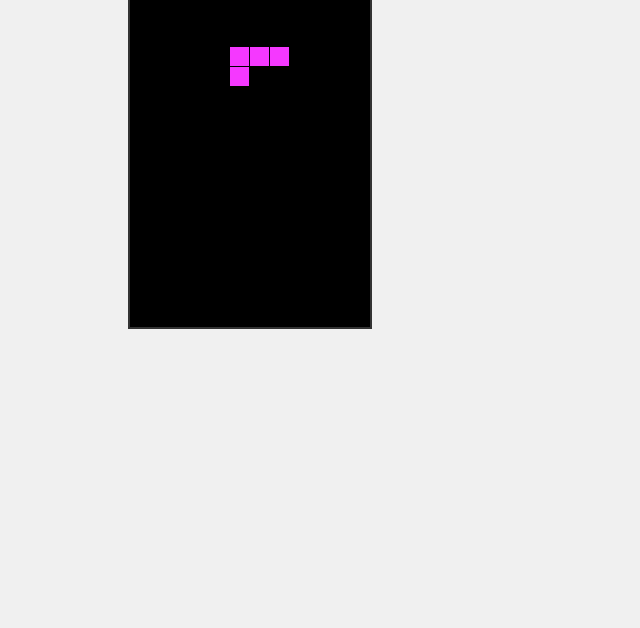
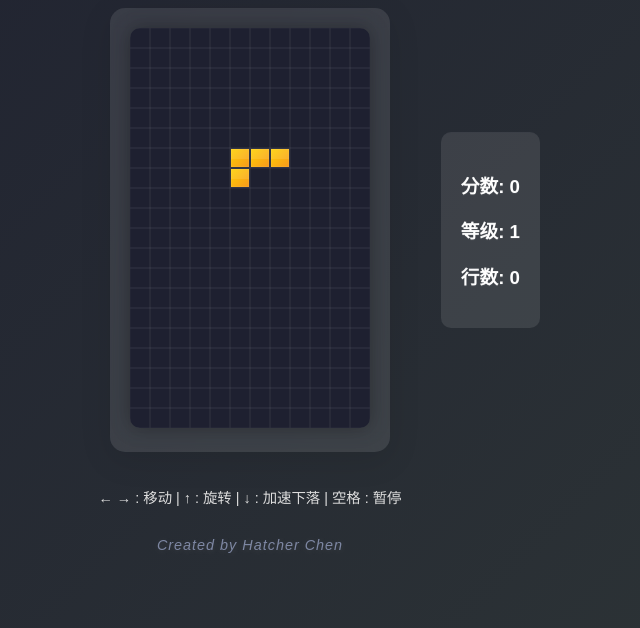
Before and after one commit to hatcherchen6/game1, a plain HTML site: page index.html in a window 1280 px wide. Shown: the part 172-800 px from the top of the page, without its empty margins (390-1030 px from the left). Drawn offline with Linux system fonts and the light colour scheme.

Commit message:
美化界面：调整方块颜色并添加署名

```diff
--- a/index.html
+++ b/index.html
@@ -3,20 +3,97 @@
 <head>
     <title>俄罗斯方块</title>
     <style>
-        canvas {
-            border: 2px solid #333;
-        }
         body {
+            margin: 0;
+            min-height: 100vh;
             display: flex;
             flex-direction: column;
             align-items: center;
-            background: #f0f0f0;
+            justify-content: center;
+            background: linear-gradient(135deg, #1e2030, #2d3436);
+            font-family: 'Arial', sans-serif;
+            color: white;
+        }
+
+        .game-container {
+            position: relative;
+            padding: 20px;
+            background: rgba(255, 255, 255, 0.1);
+            border-radius: 15px;
+            box-shadow: 0 8px 32px rgba(0, 0, 0, 0.1);
+            backdrop-filter: blur(10px);
+        }
+
+        h1 {
+            font-size: 2.5em;
+            margin-bottom: 20px;
+            text-shadow: 2px 2px 4px rgba(0, 0, 0, 0.3);
+            background: linear-gradient(45deg, #ff6b6b, #ff8e53);
+            -webkit-background-clip: text;
+            -webkit-text-fill-color: transparent;
+        }
+
+        canvas {
+            border-radius: 10px;
+            box-shadow: 0 0 20px rgba(0, 0, 0, 0.3);
+        }
+
+        .score-board {
+            position: absolute;
+            right: -150px;
+            top: 50%;
+            transform: translateY(-50%);
+            background: rgba(255, 255, 255, 0.1);
+            padding: 20px;
+            border-radius: 10px;
+            backdrop-filter: blur(5px);
+        }
+
+        .controls {
+            margin-top: 20px;
+            text-align: center;
+            font-size: 0.9em;
+            color: #ddd;
+        }
+
+        .signature {
+            margin-top: 15px;
+            font-size: 0.9em;
+            color: #8892b0;
+            text-align: center;
+            font-style: italic;
+            letter-spacing: 1px;
+            text-shadow: 1px 1px 2px rgba(0, 0, 0, 0.2);
+            animation: glow 2s ease-in-out infinite alternate;
+        }
+
+        @keyframes glow {
+            from {
+                opacity: 0.8;
+            }
+            to {
+                opacity: 1;
+                text-shadow: 0 0 10px rgba(255, 255, 255, 0.3);
+            }
         }
     </style>
 </head>
 <body>
     <h1>俄罗斯方块</h1>
-    <canvas id="tetris" width="240" height="400"></canvas>
+    <div class="game-container">
+        <canvas id="tetris" width="240" height="400"></canvas>
+        <div class="score-board">
+            <h3>分数: <span id="score">0</span></h3>
+            <h3>等级: <span id="level">1</span></h3>
+            <h3>行数: <span id="lines">0</span></h3>
+        </div>
+    </div>
+    <div class="controls">
+        <p>← → : 移动 | ↑ : 旋转 | ↓ : 加速下落 | 空格 : 暂停</p>
+    </div>
+    <div class="signature">
+        Created by Hatcher Chen
+    </div>
     <script src="tetris.js"></script>
 </body>
 </html>
--- a/tetris.js
+++ b/tetris.js
@@ -1,5 +1,14 @@
 const canvas = document.getElementById('tetris');
 const context = canvas.getContext('2d');
+const scoreElement = document.getElementById('score');
+const levelElement = document.getElementById('level');
+const linesElement = document.getElementById('lines');
+
+// 游戏状态
+let score = 0;
+let level = 1;
+let lines = 0;
+let isPaused = false;
 
 // 设置方块大小
 const blockSize = 20;
@@ -17,10 +26,15 @@ const shapes = [
     [[0, 1, 1], [1, 1, 0]]  // Z
 ];
 
-// 定义颜色
-const colors = [
-    '#FF0D72', '#0DC2FF', '#0DFF72',
-    '#F538FF', '#FF8E0D', '#FFE138', '#3877FF'
+// 定义渐变色
+const gradients = [
+    ['#FF416C', '#FF4B2B'], // 红色渐变
+    ['#4776E6', '#8E54E9'], // 蓝紫渐变
+    ['#00B4DB', '#0083B0'], // 青色渐变
+    ['#FFD200', '#F7971E'], // 黄色渐变
+    ['#56ab2f', '#a8e063'], // 绿色渐变
+    ['#614385', '#516395'], // 紫色渐变
+    ['#eaafc8', '#654ea3']  // 粉紫渐变
 ];
 
 let board = Array(rows).fill().map(() => Array(cols).fill(0));
@@ -28,50 +42,93 @@ let currentPiece = null;
 let currentPieceX = 0;
 let currentPieceY = 0;
 
-// 创建新方块
-function createPiece() {
-    const shapeIndex = Math.floor(Math.random() * shapes.length);
-    currentPiece = {
-        shape: shapes[shapeIndex],
-        color: colors[shapeIndex],
-        x: Math.floor(cols / 2) - 1,
-        y: 0
-    };
-    currentPieceX = currentPiece.x;
-    currentPieceY = currentPiece.y;
+// 创建渐变色块
+function createGradient(colorPair) {
+    const gradient = context.createLinearGradient(0, 0, blockSize, blockSize);
+    gradient.addColorStop(0, colorPair[0]);
+    gradient.addColorStop(1, colorPair[1]);
+    return gradient;
 }
 
-// 绘制方块
+// 绘制单个方块
+function drawBlock(x, y, gradient) {
+    context.save();
+    context.translate(x * blockSize, y * blockSize);
+
+    // 绘制主体
+    context.fillStyle = gradient;
+    context.fillRect(1, 1, blockSize - 2, blockSize - 2);
+
+    // 绘制高光效果
+    context.fillStyle = 'rgba(255, 255, 255, 0.1)';
+    context.fillRect(1, 1, blockSize - 2, blockSize/2);
+
+    // 绘制边框
+    context.strokeStyle = 'rgba(255, 255, 255, 0.1)';
+    context.strokeRect(1, 1, blockSize - 2, blockSize - 2);
+
+    context.restore();
+}
+
+// 更新分数
+function updateScore(clearedLines) {
+    const points = [0, 100, 300, 500, 800]; // 0,1,2,3,4行的分数
+    score += points[clearedLines];
+    lines += clearedLines;
+    level = Math.floor(lines / 10) + 1;
+
+    scoreElement.textContent = score;
+    levelElement.textContent = level;
+    linesElement.textContent = lines;
+}
+
+// 绘制游戏界面
 function draw() {
-    context.fillStyle = '#000';
+    // 绘制背景
+    context.fillStyle = '#1e2030';
     context.fillRect(0, 0, canvas.width, canvas.height);
+
+    // 绘制网格
+    context.strokeStyle = 'rgba(255, 255, 255, 0.05)';
+    for(let i = 0; i < rows; i++) {
+        for(let j = 0; j < cols; j++) {
+            context.strokeRect(j * blockSize, i * blockSize, blockSize, blockSize);
+        }
+    }
 
     // 绘制已固定的方块
     board.forEach((row, y) => {
         row.forEach((value, x) => {
             if (value) {
-                context.fillStyle = value;
-                context.fillRect(x * blockSize, y * blockSize, blockSize - 1, blockSize - 1);
+                drawBlock(x, y, value);
             }
         });
     });
 
     // 绘制当前方块
     if (currentPiece) {
-        context.fillStyle = currentPiece.color;
+        const gradient = createGradient(currentPiece.gradient);
         currentPiece.shape.forEach((row, y) => {
             row.forEach((value, x) => {
                 if (value) {
-                    context.fillRect(
-                        (currentPieceX + x) * blockSize,
-                        (currentPieceY + y) * blockSize,
-                        blockSize - 1,
-                        blockSize - 1
-                    );
+                    drawBlock(currentPieceX + x, currentPieceY + y, gradient);
                 }
             });
         });
     }
+}
+
+// 创建新方块
+function createPiece() {
+    const shapeIndex = Math.floor(Math.random() * shapes.length);
+    currentPiece = {
+        shape: shapes[shapeIndex],
+        gradient: gradients[shapeIndex],
+        x: Math.floor(cols / 2) - 1,
+        y: 0
+    };
+    currentPieceX = currentPiece.x;
+    currentPieceY = currentPiece.y;
 }
 
 // 碰撞检测
@@ -94,7 +151,7 @@ function merge() {
     currentPiece.shape.forEach((row, y) => {
         row.forEach((value, x) => {
             if (value) {
-                board[currentPieceY + y][currentPieceX + x] = currentPiece.color;
+                board[currentPieceY + y][currentPieceX + x] = currentPiece.gradient;
             }
         });
     });
@@ -143,6 +200,7 @@ function rotate() {
 
 // 键盘控制
 document.addEventListener('keydown', event => {
+    if (!isPaused) {
         switch (event.keyCode) {
             case 37: // 左箭头
                 move(-1, 0);
@@ -157,14 +215,20 @@ document.addEventListener('keydown', event => {
                 rotate();
                 break;
         }
+    }
+    if (event.keyCode === 32) { // 空格键
+        isPaused = !isPaused;
+    }
     draw();
 });
 
 // 游戏循环
 function gameLoop() {
+    if (!isPaused) {
         move(0, 1);
         draw();
-    setTimeout(gameLoop, 1000);
+    }
+    setTimeout(gameLoop, Math.max(100, 1000 - (level * 100))); // 随等级提高速度
 }
 
 createPiece();
```
Lines whose indentation alone changed are shown as unchanged.
